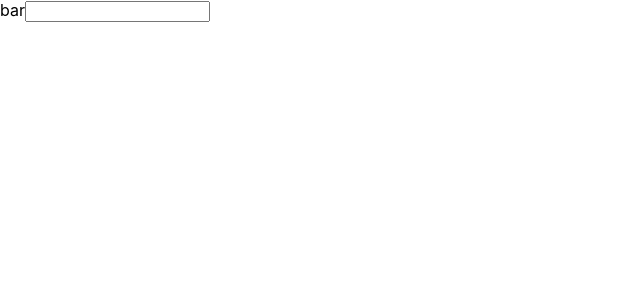
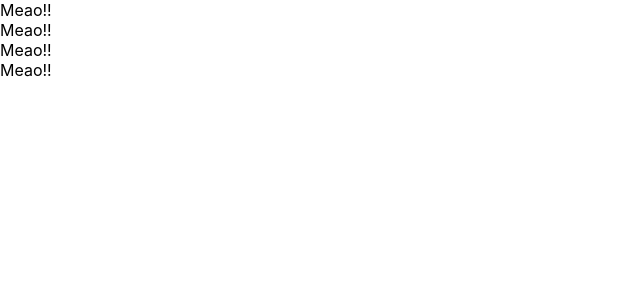
Before and after one commit to yuya0618/react-redux-crud-application, a React (Create React App) app: page / in a window 1280 px wide. Shown: the top 300 px of the page, without its empty margins (0-640 px from the left). Built offline with nearby package versions, Linux system fonts and the light colour scheme.

Commit message:
crete component

```diff
--- a/src/App.js
+++ b/src/App.js
@@ -1,11 +1,28 @@
 import React from 'react';
 
-function App() {
+// function App() {
+//   return(
+//     <React.Fragment>
+//       <label htmlFor="bar">bar</label>
+//       <input type="text" onChange={() =>{console.log("changed!!")}}/>
+//     </React.Fragment>
+//   )
+// }
+
+
+const App = ()=>{
   return(
-    <React.Fragment>
-      <label htmlFor="bar">bar</label>
-      <input type="text" onChange={() =>{console.log("changed!!")}}/>
-    </React.Fragment>
+  <div>
+    <Cat />
+    <Cat />
+    <Cat />
+    <Cat />
+  </div>
   )
 }
+
+const Cat = ()=>{
+  return <div>Meao!!</div>
+}
+
 export default App;
```
